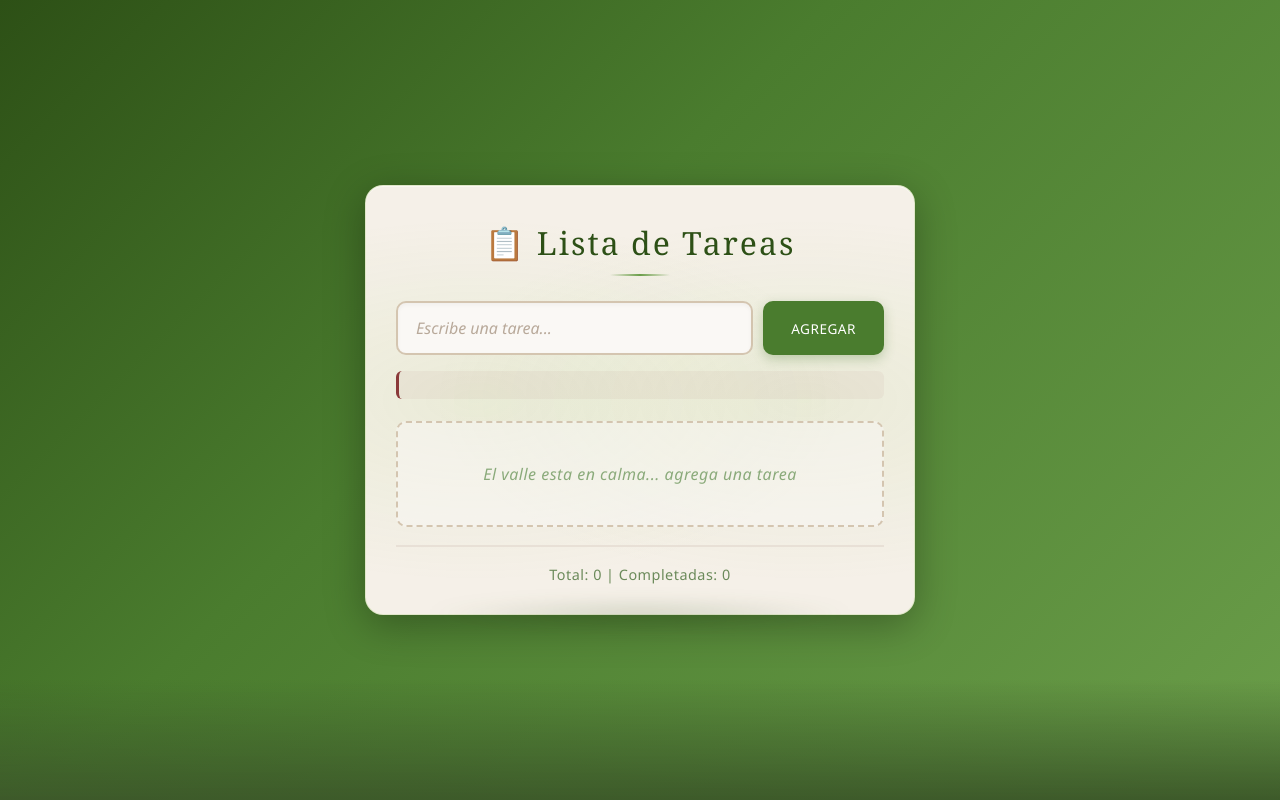
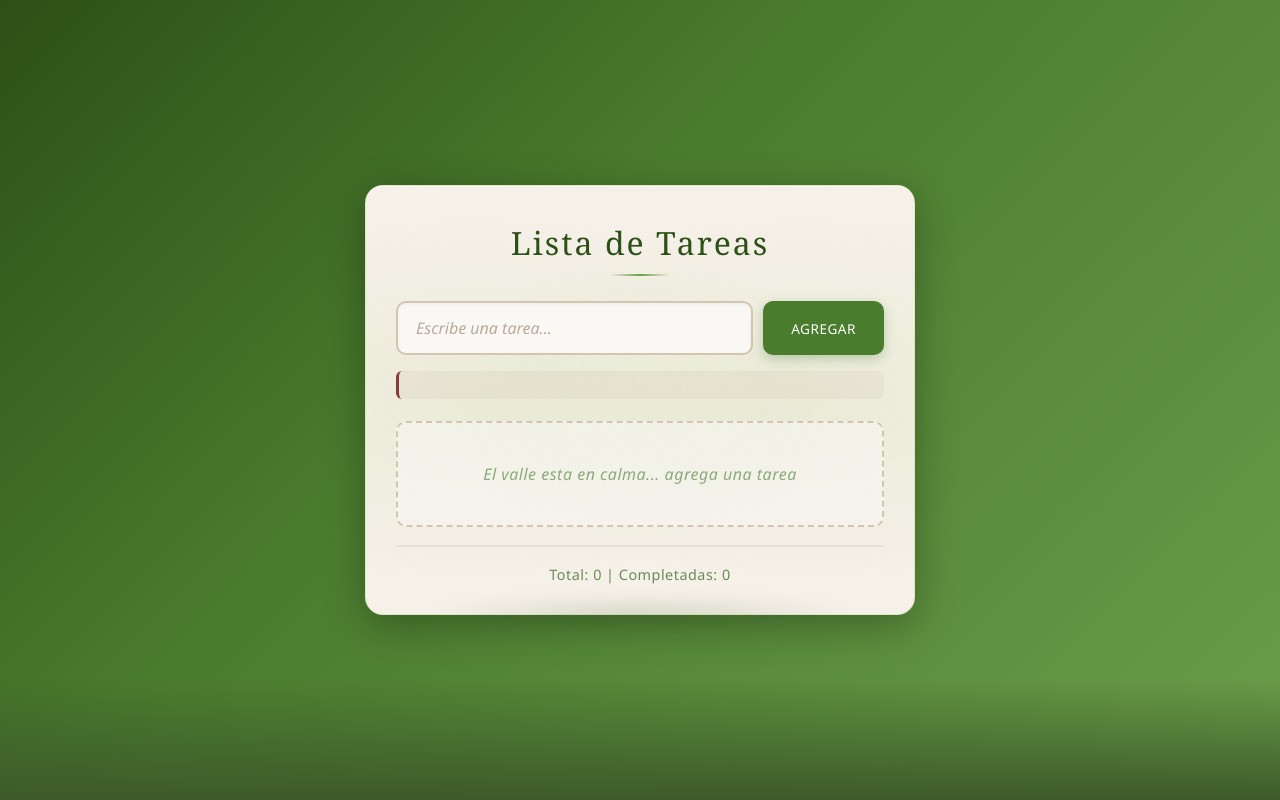
Before and after one commit to Aleluya1234/REPO-Eva2-practica-, a plain HTML site: page index.html in a window 1280 px wide. Drawn offline with Linux system fonts and the light colour scheme.

Commit message:
Update title and heading in index.html

```diff
--- a/index.html
+++ b/index.html
@@ -3,24 +3,21 @@
 <head>
     <meta charset="UTF-8" />
     <meta name="viewport" content="width=device-width, initial-scale=1.0" />
-    <title>Lista de Tareas</title>
+    <title>Lista de Tareas - Valle</title>
     <link rel="stylesheet" href="styles.css" />
 </head>
 <body>
     <div class="container">
-        <h1>📋 Lista de Tareas</h1>
+        <h1>Lista de Tareas</h1>
 
-        <!-- Formulario -->
         <form id="taskForm">
             <input type="text" id="taskInput" placeholder="Escribe una tarea..." />
             <button type="submit">Agregar</button>
             <div id="errorMsg" class="error"></div>
         </form>
 
-        <!-- Lista de tareas -->
         <ul id="taskList"></ul>
 
-        <!-- Contador -->
         <div id="counter">Total: 0 | Completadas: 0</div>
     </div>
 
```
